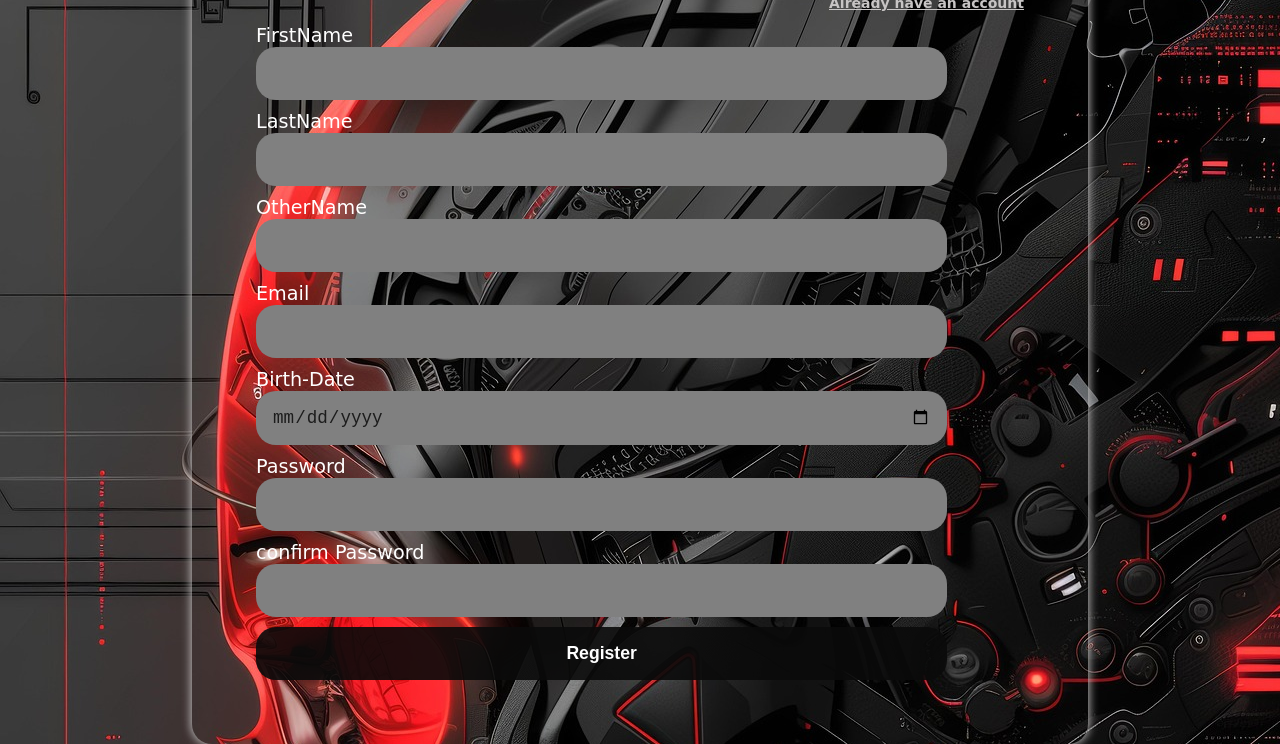
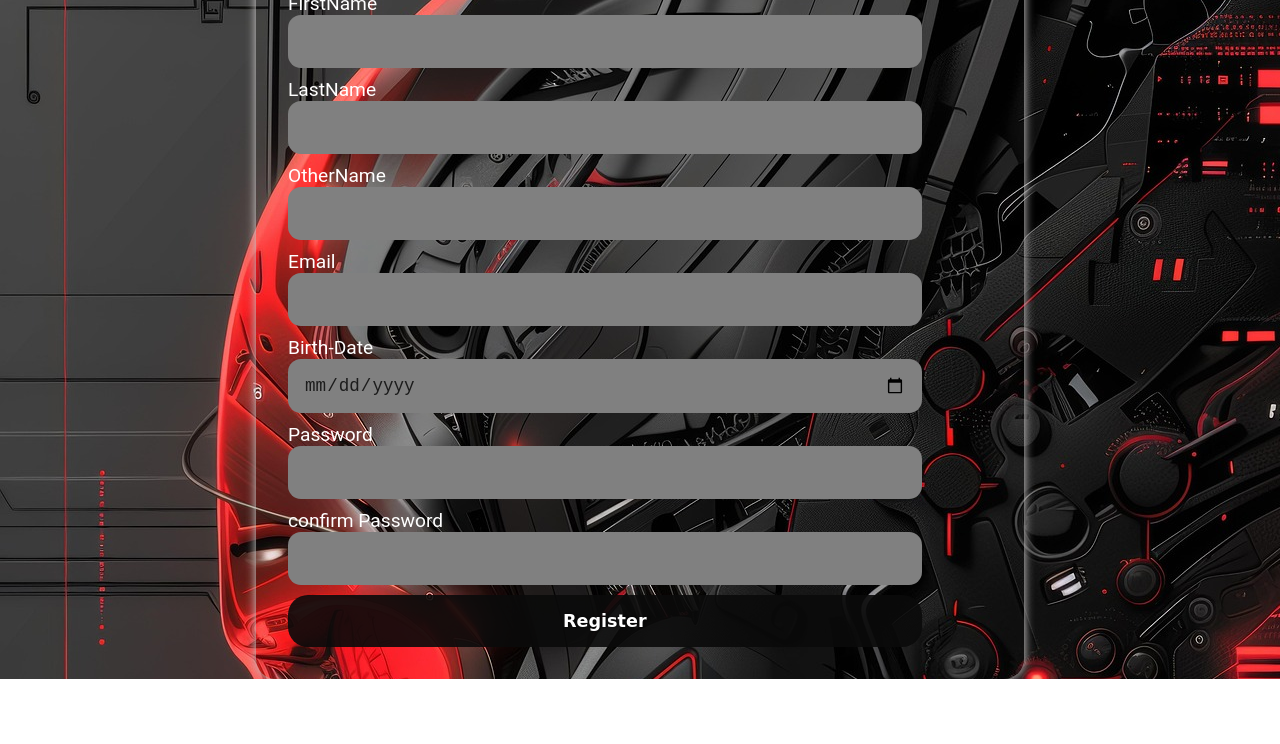
Before and after one commit to ubaphilo/login-authentication, a plain HTML site: page index.html in a window 1280 px wide. Shown: the part 155-899 px from the top of the page. After the commit the page ends 834 px from the top, so only its background shows below. Drawn offline with Linux system fonts and the light colour scheme; a web font is replaced by a local one.

Commit message:
update 2

```diff
--- a/index.html
+++ b/index.html
@@ -15,7 +15,7 @@
     <div class="contain">
 
          <h2 class="curve">Registration</h2>
-         <p class="left"><a href="./pages/login.html" class="curve ">Already have an account</a></p>
+         <p class="left"><a href="./pages/login.html" >Already have an account</a></p>
         <p id="msg"></p>
         <form action="">
             <div class="inputContain">
--- a/scripts/scr.js
+++ b/scripts/scr.js
@@ -18,6 +18,7 @@ const check = (e)=>{
         alert= `your password cannot be less than 8 characters !`
         msg.innerHTML= alert
         msg.style.color='red'
+        msg.style.textShadow='1px 0 2px  black'
         msg.style.fontSize='14px'
 
     }else if(password.value != confirmPassword.value){
--- a/scripts/scrip2Login.js
+++ b/scripts/scrip2Login.js
@@ -17,6 +17,7 @@ msg.style.fontSize = '14px'
 else if( key != password.value || password.value==""){
 msg.innerHTML= `Invalid password !`
 msg.style.color = 'red'
+msg.style.textShadow='1px 0 2px  black'
 msg.style.fontSize = '14px'
 }
 else{
--- a/styles/style.css
+++ b/styles/style.css
@@ -7,7 +7,7 @@
 div input{
     background-color: grey;
     color: rgba(12, 12, 12, 0.863);
-    border-radius: 20px;
+    border-radius: 13px;
     width: 90%;
 
     font-size: 1.1rem;
@@ -17,12 +17,12 @@ div input{
 }
 .contain{
 
-    margin-top: 20px;
+    margin-top: 16px;
     font-size: 1.6rem;
     color: #c7c4c4;
     border-radius: 20px;
-    padding: 4rem;
-    width:70%;
+    padding: 2rem;
+    width:60%;
 
 
     margin: auto;
@@ -39,6 +39,7 @@ div input{
 .left a{
     font-size: 14px;
     color: #c7c4c4;
+
 }
 .left a:hover{
     color: #b1abab;
@@ -47,12 +48,13 @@ div input{
     color: #686666;
 }
 .curve{
-    font-family: "Dancing Script" cursive;
+  font-family: cursive;
     font-weight: bolder;
+    text-shadow: 2px 0 2px #070707;
 }
 
-body{
-  font-family: cursive;
+label{
+  font-family: "Roboto", sans-serif;
   font-optical-sizing: auto;
   font-weight: weight;
   font-style: bold;
@@ -80,6 +82,7 @@ label{
     margin-top: 10px;
     display: flex;
     flex-direction: column;
+    justify-content: center;
 }
 
 .btn{
@@ -100,12 +103,13 @@ background-color: rgba(10, 10, 10, 0.904);
 }
 @media screen and (max-width:780px){
     .contain{
-        width: 100%;
+        width: 100vw;
         box-shadow: 0 0 0 0 rgb(70, 67, 67);
 
     }
     .inputContain{
     margin-top: 10px;
+    width: 100%;
 
     }
     div input{
```
